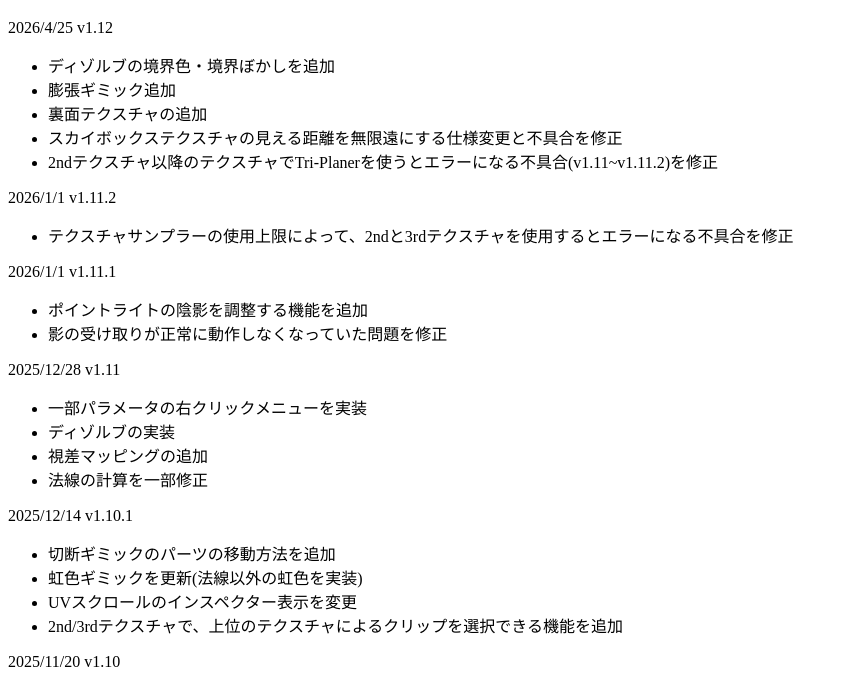
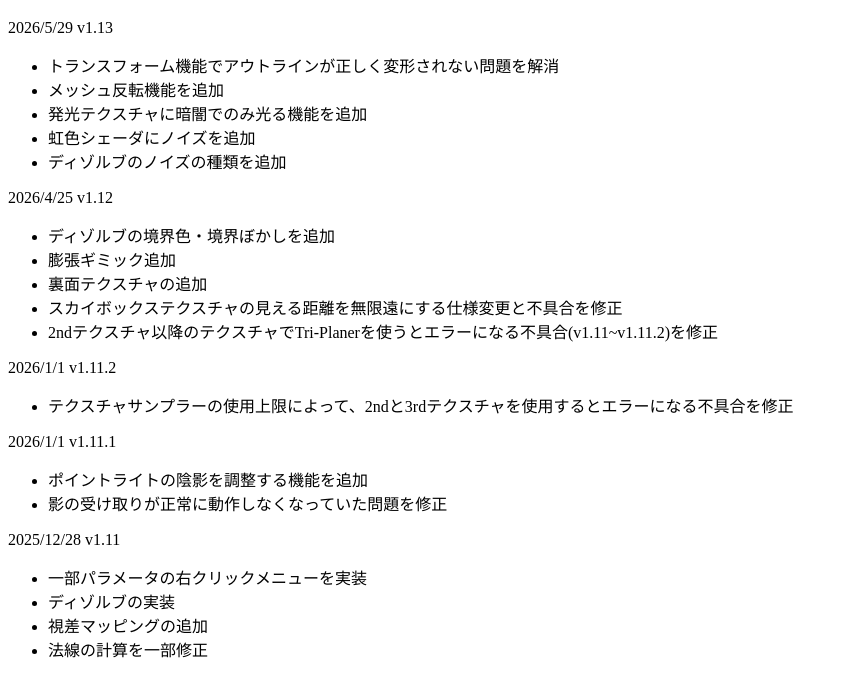
Before and after one commit to waflan/webContents, a plain HTML site: page 3d/hypToonShader/index.html in a window 1280 px wide. Shown: the part 70-744 px from the top of the page, without its empty margins (0-848 px from the left). Drawn offline with Linux system fonts and the light colour scheme.

Commit message:
hypToonShader_v1.13 update log

```diff
--- a/3d/hypToonShader/index.html
+++ b/3d/hypToonShader/index.html
@@ -8,6 +8,14 @@
 </head>
 <body>
     <h1>アップデート履歴</h1>
+    <p>2026/5/29 v1.13</p>
+    <ul>
+        <li>トランスフォーム機能でアウトラインが正しく変形されない問題を解消</li>
+        <li>メッシュ反転機能を追加</li>
+        <li>発光テクスチャに暗闇でのみ光る機能を追加</li>
+        <li>虹色シェーダにノイズを追加</li>
+        <li>ディゾルブのノイズの種類を追加</li>
+    </ul>
     <p>2026/4/25 v1.12</p>
     <ul>
         <li>ディゾルブの境界色・境界ぼかしを追加</li>
```
